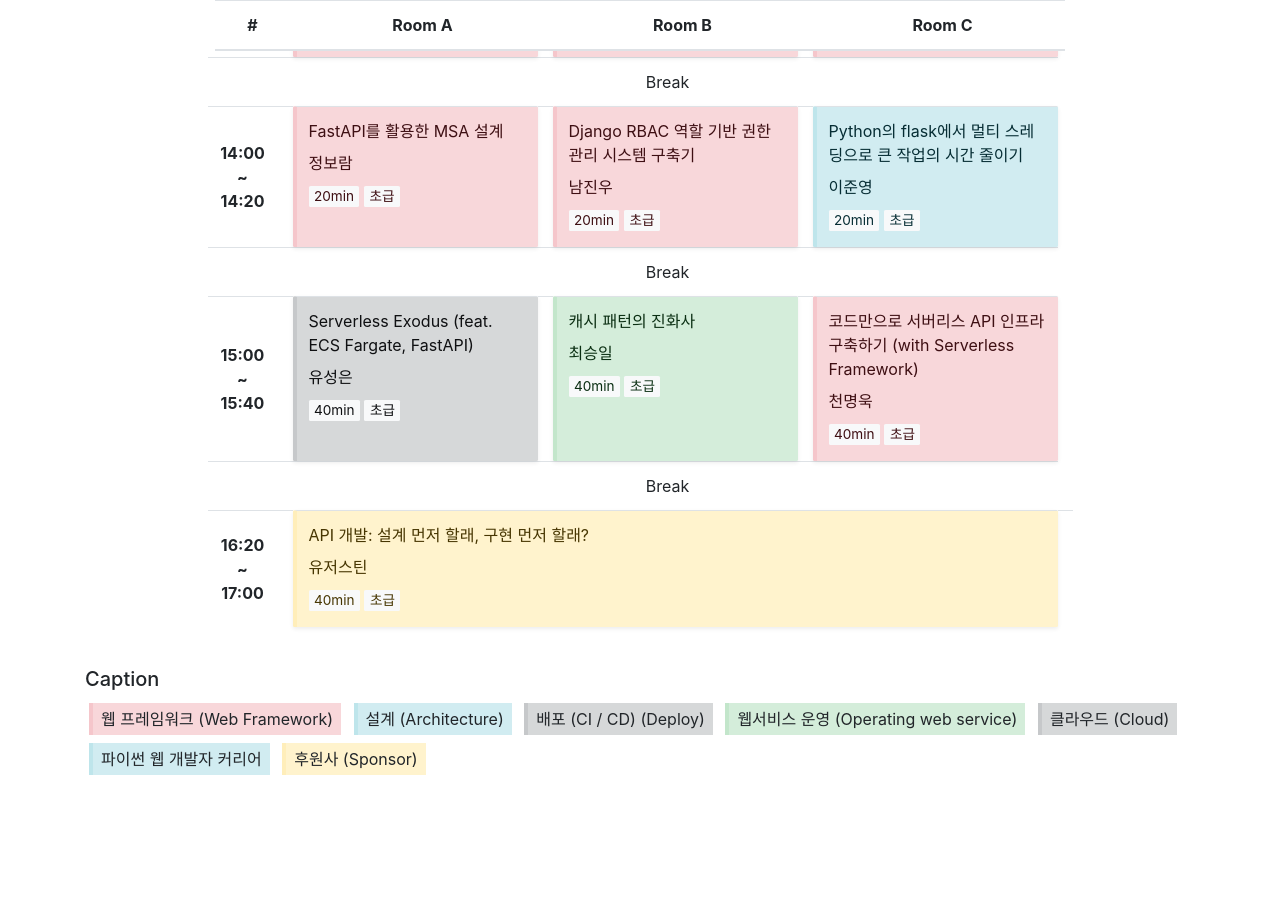
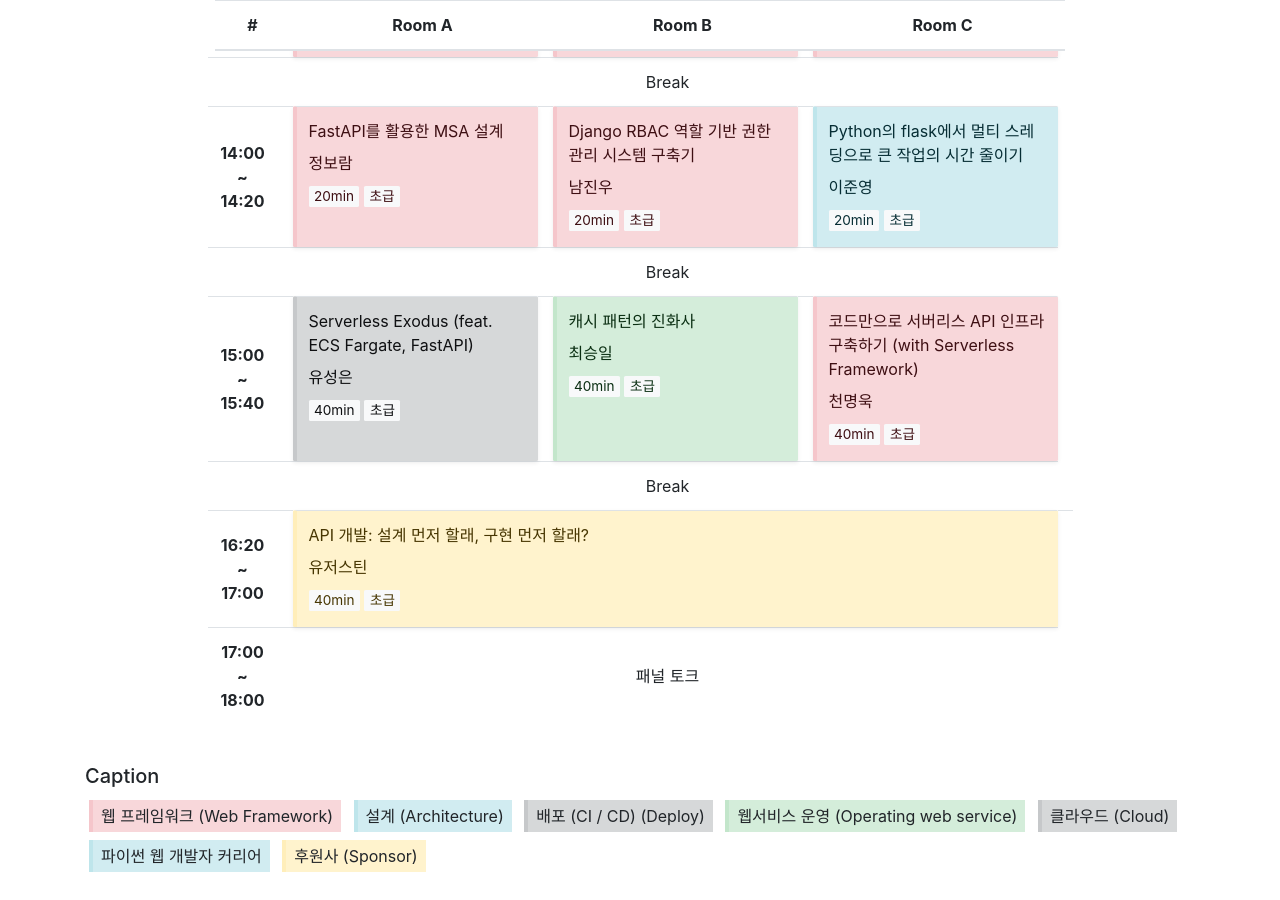
Before and after one commit to pythonkr/pyweb-symposium.github.io, a Jekyll site: the page built from program/index.md, in a window 1280 px wide and 900 px high, scrolled down 732 px. Built offline with Jekyll 4.4.1, drawn with Linux system fonts in a browser that asks for light colours; before the commit the page ends 1535 px from its top, so only the background shows below that.

Commit message:
Add row in talk schedule table

```diff
--- a/_layouts/program.html
+++ b/_layouts/program.html
@@ -284,6 +284,12 @@
               {%- endif -%}
             {%- endfor %}
           </tr>
+          <tr>
+            <th scope="row" class="col-title text-center vertical-middle">
+              17:00<br>~<br>18:00
+            </th>
+            <td colspan="6" class="text-center vertical-middle">패널 토크</td>
+          </tr>
 
 
 
```
